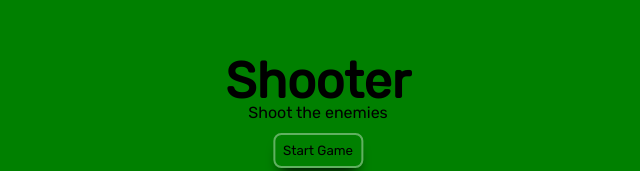
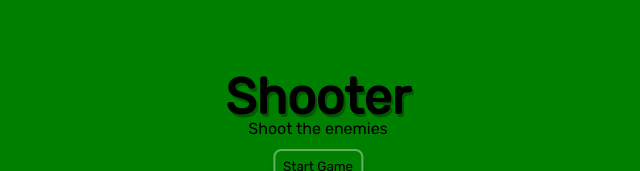
Before and after one commit to cyro44/cyro44.github.io, a plain HTML site: page index.html in a window 1280 px wide. Shown: the part 228-399 px from the top of the page, without its empty margins (322-962 px from the left). Drawn offline with Linux system fonts and the light colour scheme.

Commit message:
made header shadow

```diff
--- a/css/styles.css
+++ b/css/styles.css
@@ -26,6 +26,11 @@ main {
     top: 50%;
     left: 50%;
     transform: translate(-50%, -50%);
+}
+
+.shooterShadow {
+    opacity: 0.3;
+    transform: translate(2px, 35px);
 }
 
 .start-screen {
--- a/index.html
+++ b/index.html
@@ -19,6 +19,7 @@
         <img id="coin" src="media/coin.webp" style="display: none" />
         <main id="main">
             <div class="start-screen" id="start-screen">
+                <h1 style="font-size: 50px" class="shooterShadow">Shooter</h1>
                 <h1 style="font-size: 50px">Shooter</h1>
                 <p>Shoot the enemies</p>
                 <button id="start-button">Start Game</button>
```
